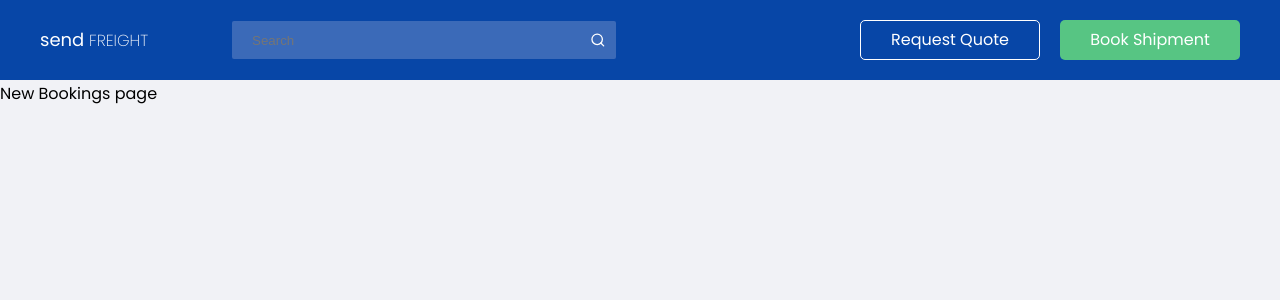
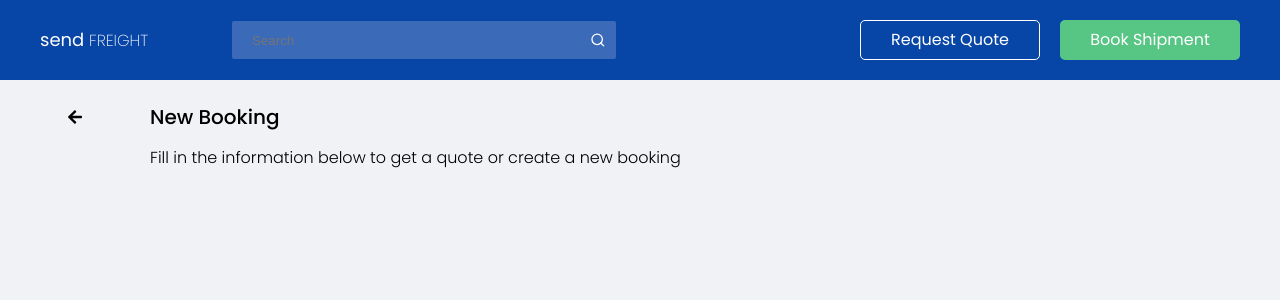
Before and after one commit to oluwakemi-dada/sample-app, a React (Create React App) app: page / in a window 1280 px wide. Shown: the top 300 px of the page. Built offline with nearby package versions, Linux system fonts and the light colour scheme.

Commit message:
Page Heading

```diff
--- a/src/components/NewBooking.js
+++ b/src/components/NewBooking.js
@@ -1,11 +1,48 @@
 import React from 'react';
+import styled from 'styled-components';
 import Navbar from '../sub-components/Navbar';
+import { FaArrowLeft } from 'react-icons/fa';
+
+const MainHeading = styled.div`
+  display: flex;
+  margin-top: 2rem;
+`;
+
+const ArrowLeft = styled.div`
+  width: 15rem;
+  display: flex;
+  align-items: center;
+  justify-content: center;
+`;
+
+const MainHeadingTitle = styled.div`
+  h1 {
+    font-size: 2rem;
+    font-weight: 500;
+  }
+`;
+
+const HeadingParagraph = styled.p`
+  margin-left: 15rem;
+  font-weight: 300;
+  margin-top: 1rem;
+`;
 
 const NewBooking = () => {
   return (
     <div>
       <Navbar />
-      New Bookings page
+      <MainHeading>
+        <ArrowLeft>
+          <FaArrowLeft />
+        </ArrowLeft>
+        <MainHeadingTitle>
+          <h1>New Booking</h1>
+        </MainHeadingTitle>
+      </MainHeading>
+      <HeadingParagraph>
+        Fill in the information below to get a quote or create a new booking
+      </HeadingParagraph>
     </div>
   );
 };
```
